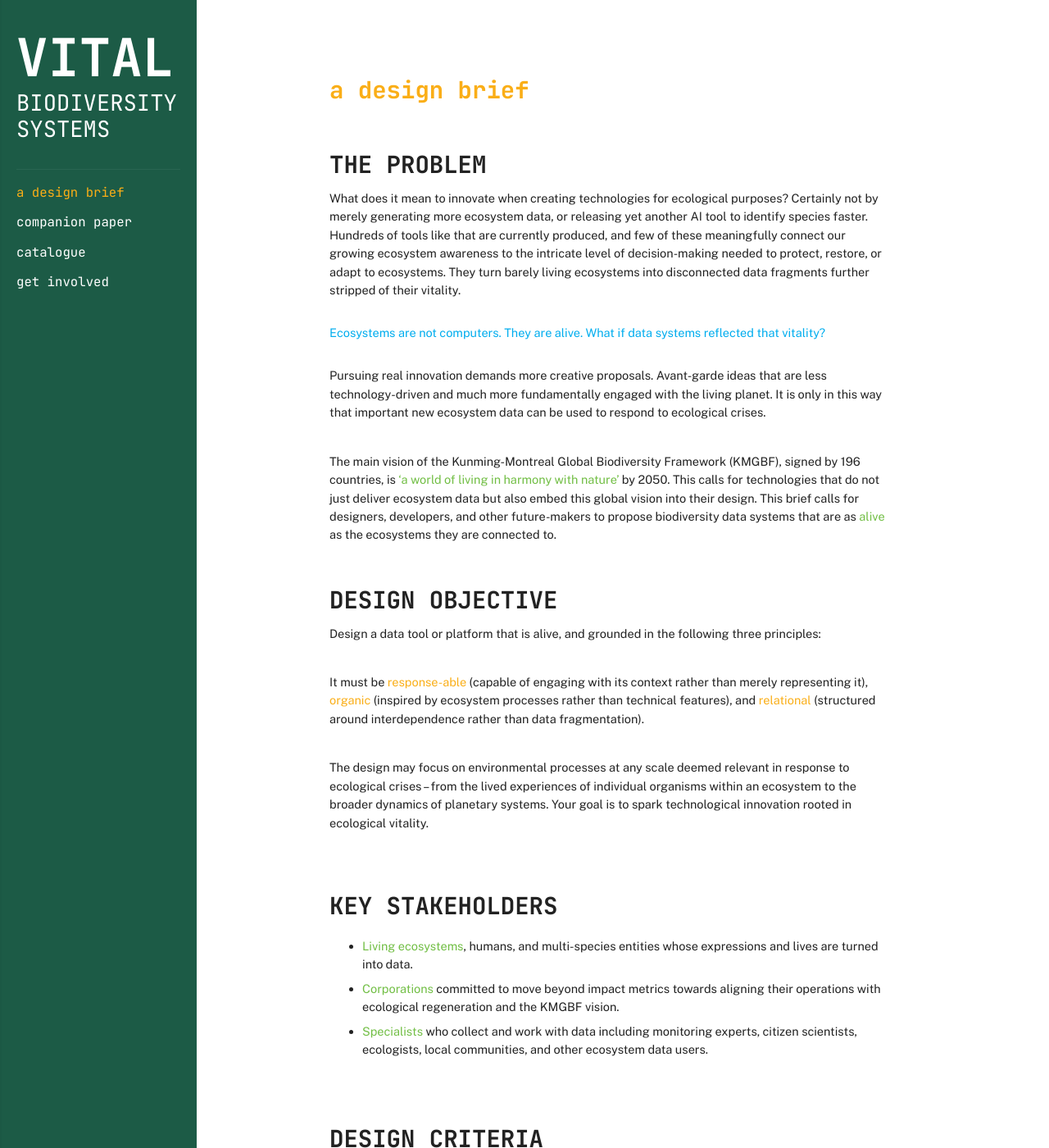
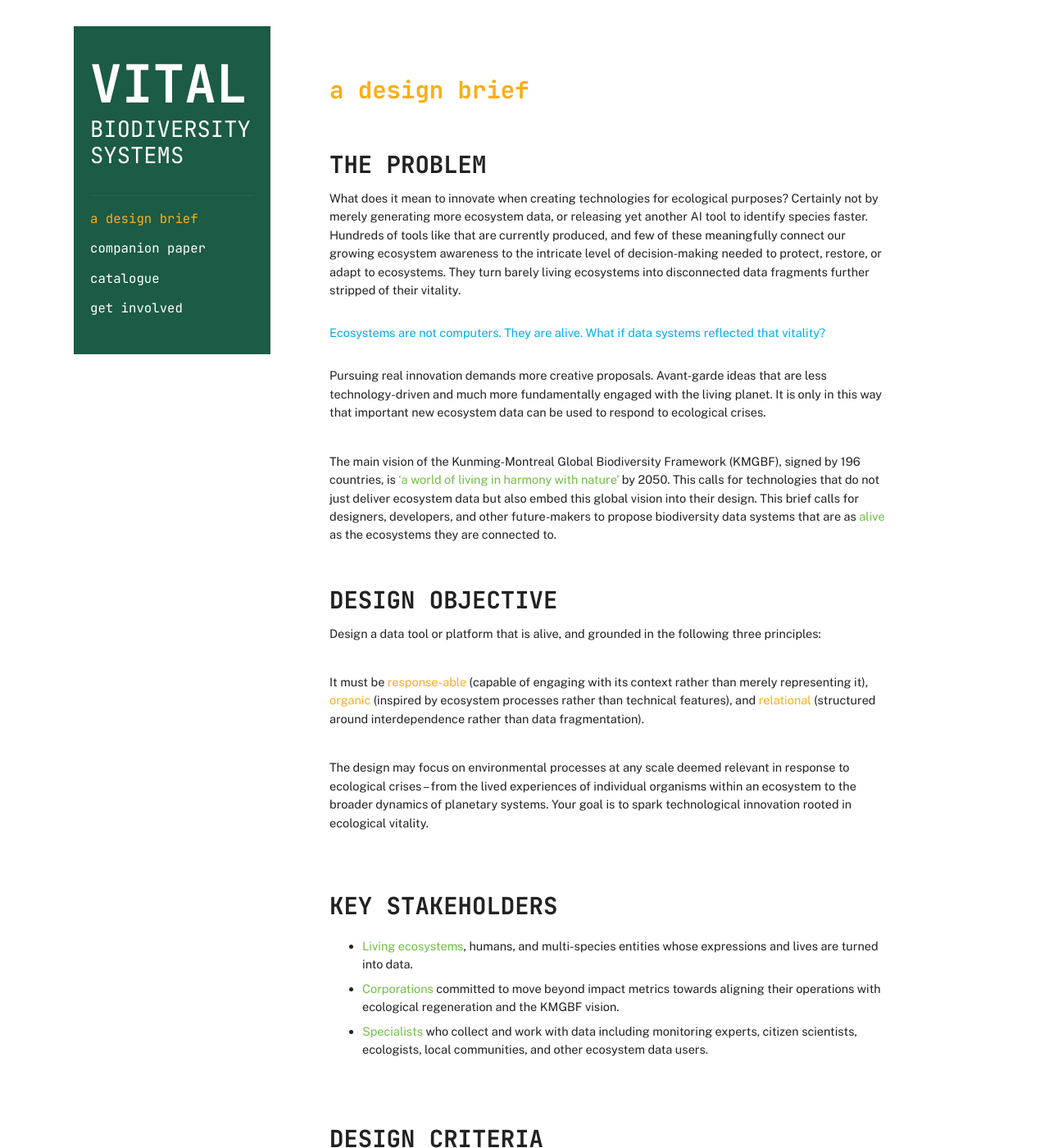
Before and after one commit to vitalbiodiversity/vitalbiodiversity.github.io, a Jekyll site: the page built from index.md, in a window 1280 px wide and 1400 px high. Shown: the whole window at 82% size. Built offline with Jekyll 4.4.1, drawn with Linux system fonts in a browser that asks for light colours.

Commit message:
Update style.css

```diff
--- a/assets/css/style.css
+++ b/assets/css/style.css
@@ -38,6 +38,7 @@ body {
   background: transparent;
   gap: 2rem;
   align-items: flex-start;
+  position: relative; /* allows sidebar to fix within this centered container */
 }
 
 html, body, .page-outer, .site-wrapper {
@@ -55,12 +56,12 @@ html, body, .page-outer, .site-wrapper {
   display: flex;
   flex-direction: column;
   gap: 1rem;
-  position: fixed;         /* ← this makes it stay in place */
-  top: 0;
-  left: 0;
-  height: 100vh;           /* full viewport height */
-  overflow-y: auto;        /* scroll internally if menu ever overflows */
+  position: sticky;       /* fixed-like behavior within layout */
+  top: 2rem;              /* keeps same top spacing as before */
+  height: fit-content;    /* only as tall as needed */
+  border-radius: 0px;
   font-family: 'JetBrains Mono', monospace;
+  align-self: flex-start; /* aligns top of sidebar with top of content */
 }
 
 .sidebar .logo{
@@ -152,7 +153,6 @@ html, body, .page-outer, .site-wrapper {
   flex: 1 1 auto;
   max-width: var(--content-max-width);
   padding: 2.5rem;
-  margin-left: calc(var(--sidebar-width) + 2rem); /* offset to right */
   background: #fff;
   border-radius: 6px;
 }
```
